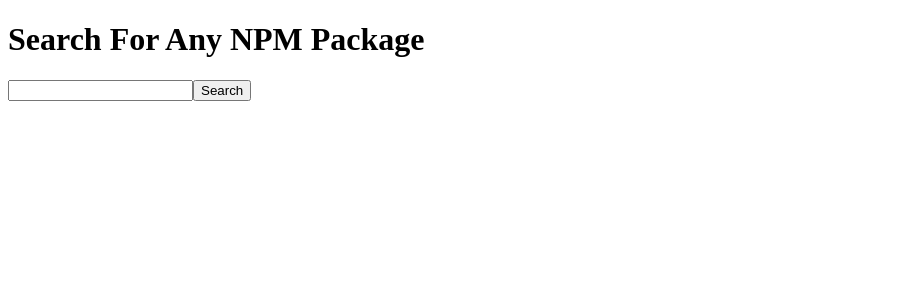
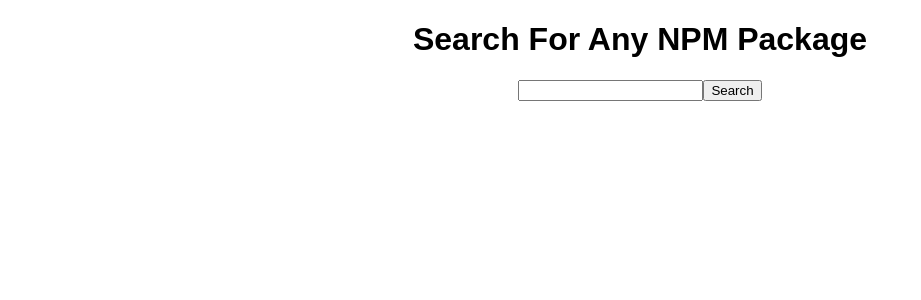
Before and after one commit to karishmashuklaa/npm-search, a React (Create React App) app: page / in a window 1280 px wide. Shown: the top 300 px of the page, without its empty margins (0-921 px from the left). Built offline with nearby package versions, Linux system fonts and the light colour scheme.

Commit message:
Basic stying

```diff
--- a/src/index.tsx
+++ b/src/index.tsx
@@ -1,5 +1,6 @@
 import React from 'react';
 import ReactDOM from 'react-dom';
+import "./styles/index.css";
 import App from './components/App';
 
 ReactDOM.render(
--- /dev/null
+++ b/src/react-app-env.d.ts
@@ -0,0 +1 @@
+/// <reference types="react-scripts" />
--- /dev/null
+++ b/src/styles/index.css
@@ -0,0 +1,16 @@
+body,
+html {
+  margin: 0;
+  padding: 0;
+}
+
+body {
+  background: #ffffff;
+  color: #000000;
+  display: flex;
+  justify-content: center;
+  align-items: center;
+  font-family: Arial, Helvetica, sans-serif;
+  text-align: center;
+  min-width: fit-content;
+}
```
